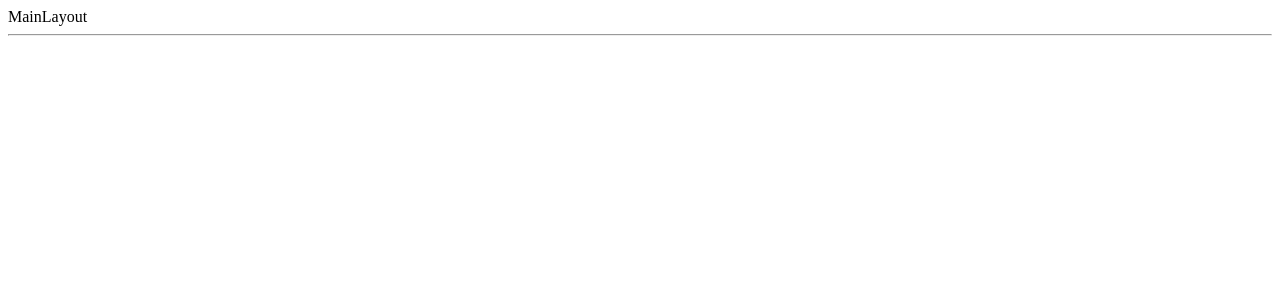
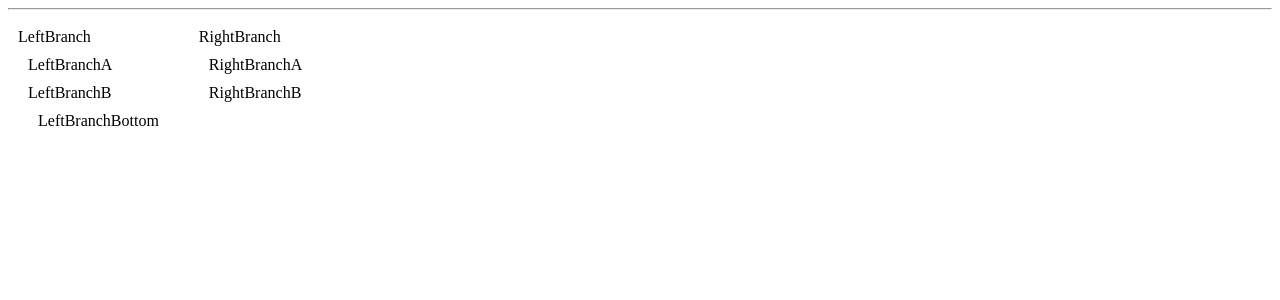
Before and after one commit to PidopryhoraVitaliy/okten--react, a React (Vite) app: page / in a window 1280 px wide. Shown: the top 300 px of the page. Built offline with nearby package versions, Linux system fonts and the light colour scheme.

Commit message:
hw7 - GP0nA6rxivp

```diff
--- a/src/App.css
+++ b/src/App.css
@@ -0,0 +1,7 @@
+.app-wrapper {
+    display: flex;
+}
+
+.item-wrapper {
+    margin: 10px;
+}
--- a/src/App.tsx
+++ b/src/App.tsx
@@ -1,9 +1,13 @@
 import './App.css'
+import {LeftBranch} from "./components/LeftBranch.tsx";
+import {RightBranch} from "./components/RightBranch.tsx";
 
 function App() {
   return (
-    <>
-    </>
+    <div className="app-wrapper">
+      <LeftBranch/>
+      <RightBranch/>
+    </div>
   )
 }
 
--- /dev/null
+++ b/src/components/LeftBranch.tsx
@@ -0,0 +1,12 @@
+import {LeftBranchA} from "./LeftBranchA.tsx";
+import {LeftBranchB} from "./LeftBranchB.tsx";
+
+export const LeftBranch = () => {
+    return (
+        <div className={'item-wrapper'}>
+            <div>LeftBranch</div>
+            <LeftBranchA/>
+            <LeftBranchB/>
+        </div>
+    );
+};
--- /dev/null
+++ b/src/components/LeftBranchA.tsx
@@ -0,0 +1,7 @@
+export const LeftBranchA = () => {
+    return (
+        <div className={'item-wrapper'}>
+            <div>LeftBranchA</div>
+        </div>
+    );
+};
--- /dev/null
+++ b/src/components/LeftBranchB.tsx
@@ -0,0 +1,10 @@
+import {LeftBranchBottom} from "./LeftBranchBottom.tsx";
+
+export const LeftBranchB = () => {
+    return (
+        <div className={'item-wrapper'}>
+            LeftBranchB
+            <LeftBranchBottom/>
+        </div>
+    );
+};
--- /dev/null
+++ b/src/components/LeftBranchBottom.tsx
@@ -0,0 +1,7 @@
+export const LeftBranchBottom = () => {
+    return (
+        <div className={'item-wrapper'}>
+            LeftBranchBottom
+        </div>
+    );
+};
--- /dev/null
+++ b/src/components/RightBranch.tsx
@@ -0,0 +1,12 @@
+import {RightBranchA} from "./RightBranchA.tsx";
+import {RightBranchB} from "./RightBranchB.tsx";
+
+export const RightBranch = () => {
+    return (
+        <div className={'item-wrapper'}>
+            <div>RightBranch</div>
+            <RightBranchA/>
+            <RightBranchB/>
+        </div>
+    );
+};
--- /dev/null
+++ b/src/components/RightBranchA.tsx
@@ -0,0 +1,7 @@
+export const RightBranchA = () => {
+    return (
+        <div className={'item-wrapper'}>
+            RightBranchA
+        </div>
+    );
+};
--- /dev/null
+++ b/src/components/RightBranchB.tsx
@@ -0,0 +1,7 @@
+export const RightBranchB = () => {
+    return (
+        <div className={'item-wrapper'}>
+            RightBranchB
+        </div>
+    );
+};
--- a/src/layouts/MainLayout.tsx
+++ b/src/layouts/MainLayout.tsx
@@ -4,7 +4,7 @@ import {Outlet} from "react-router-dom";
 export const MainLayout = () => {
     return (
         <>
-            MainLayout
+            {/*MainLayout*/}
             {/*<Menu/>*/}
             <hr/>
             <Outlet/>
--- a/src/router/router.ts
+++ b/src/router/router.ts
@@ -1,10 +1,11 @@
 import {createBrowserRouter} from "react-router-dom";
 import {MainLayout} from "../layouts/MainLayout.tsx";
+import App from "../App.tsx";
 
 export const router = createBrowserRouter([
     {
         path: '/', Component: MainLayout, children: [
-            // { index: true, Component: Home },
+            { index: true, Component: App },
         ]
     }
 ]);
```
Also changed, not shown: src/context/ThemeContextProvider.ts (added, +15 -0 lines).
